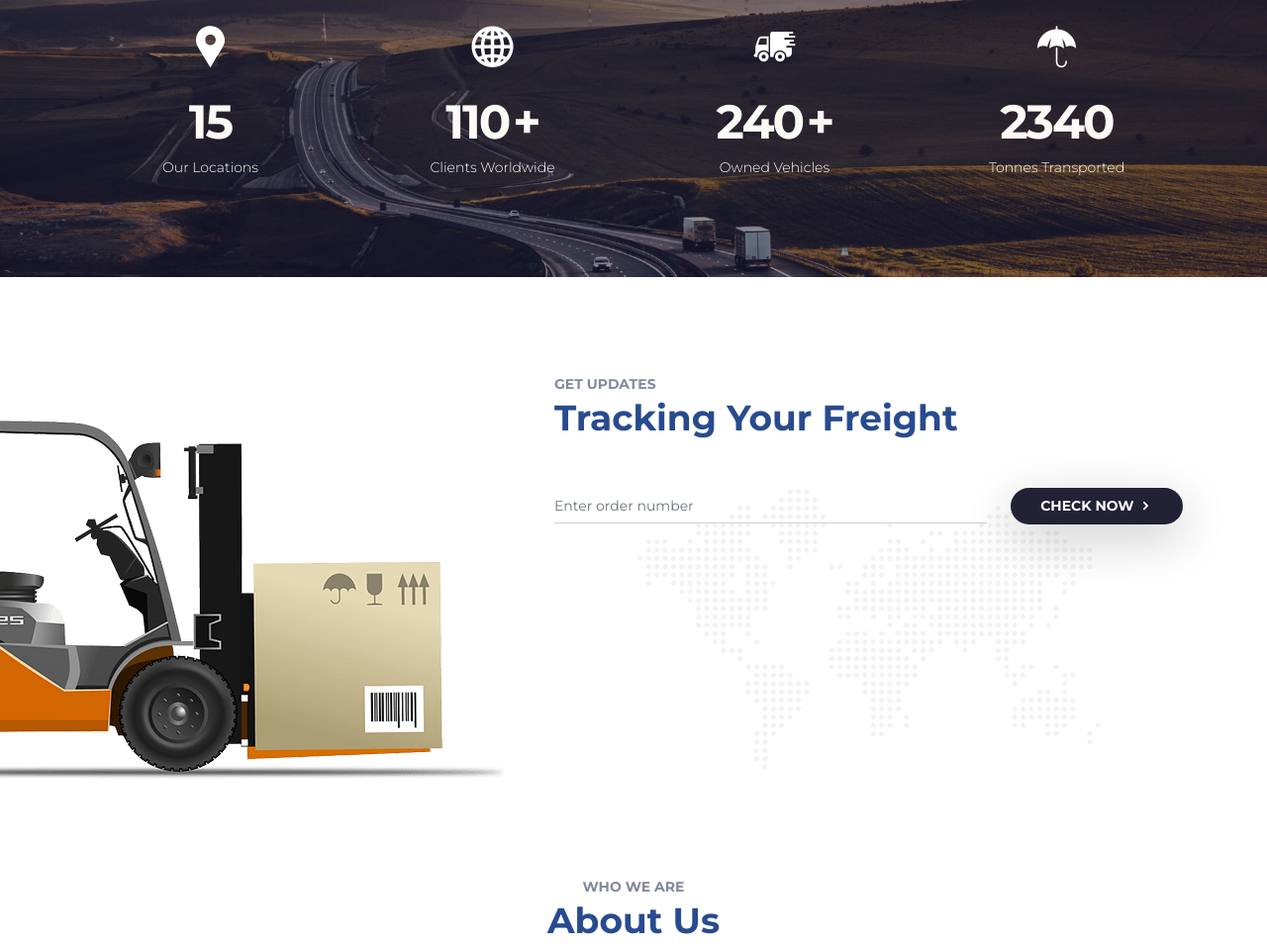
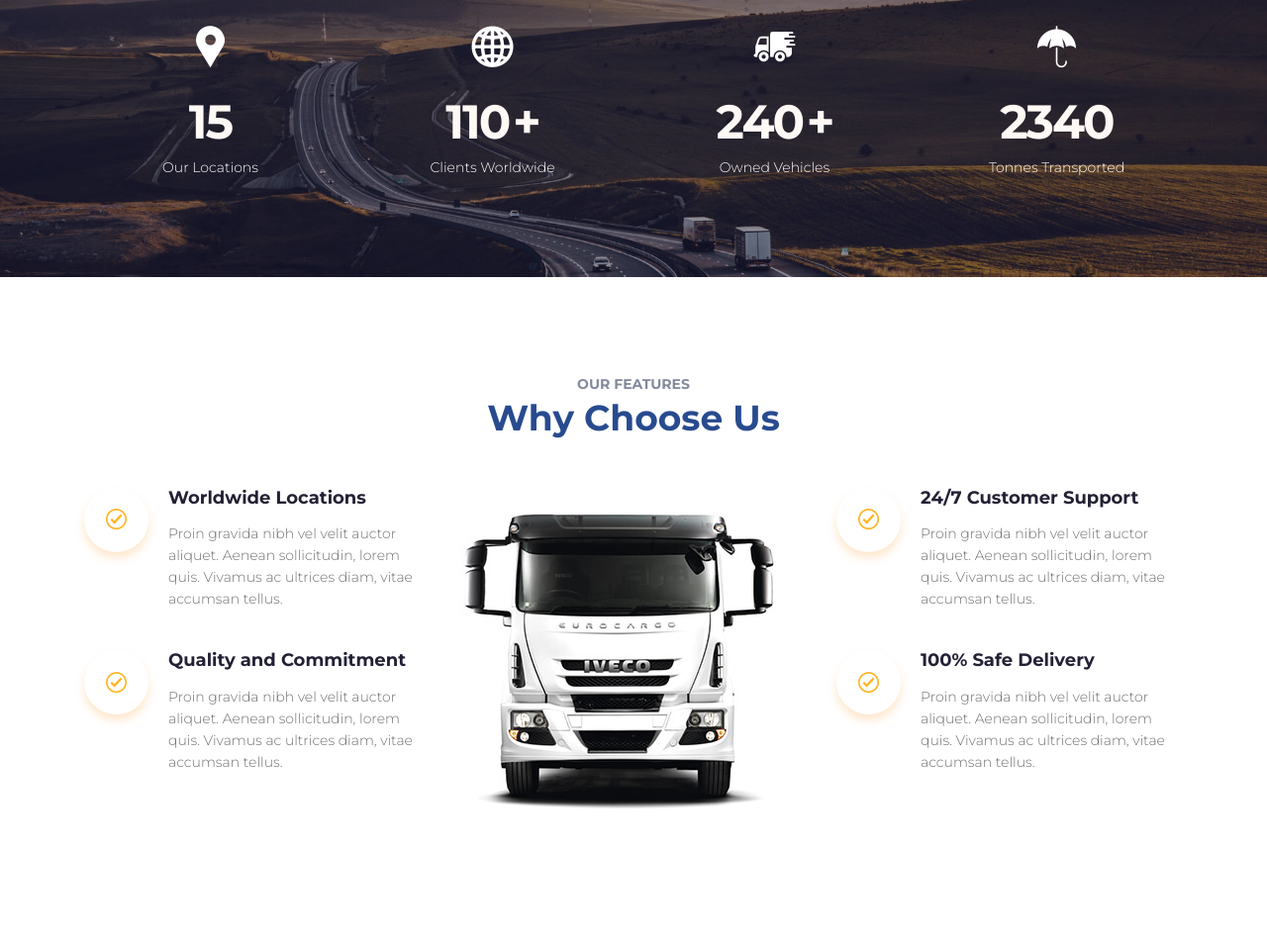
Before and after one commit to andreazambrano/transcastilla, a plain HTML site: page index.html in a window 1280 px wide. Shown: the part 2615-3571 px from the top of the page at 99% size. Drawn offline with Linux system fonts and the light colour scheme; some packages are replaced by stand-ins of ours.

Commit message:
transcastilla

```diff
--- a/index.html
+++ b/index.html
@@ -657,33 +657,82 @@
     <!-- Counter End -->
 
     <!-- Tracking Your Freight Start -->
-    <section class="wide-tb-100 pb-0">
-      <div class="container">
+   <section class="bg-white wide-tb-100">
+      <div class="container pos-rel">
         <div class="row">
-            <div class="col-lg-7 ml-lg-auto pos-rel col-md-12">
+          <!-- Heading Main -->
+          <div class="col-sm-12">
+            <h1 class="heading-main wow fadeInDown" data-wow-duration="0" data-wow-delay="0s">
+              <span>Our Features</span>
+              Why Choose Us
+            </h1>
+          </div>
+          <!-- Heading Main -->
 
-              <!-- Heading Main -->
-              <h1 class="heading-main text-left">
-                <span>get updates</span>
-                Tracking Your Freight
-              </h1>
-              <!-- Heading Main -->
 
-              <!-- Tracking Form -->
-              <form class="form-inline tracking">
-                <input type="text" class="form-control mb-2 mr-sm-2 col" placeholder="Enter order number">
-                <button type="submit" class="btn btn-theme bg-navy-blue mb-2 ml-3">Check Now <i class="icofont-rounded-right"></i></button>
-              </form>
-              <!-- Tracking Form -->
+          <div class="col-12 col-lg-4">
+            <!-- Icon Box 2 -->
+            <div class="icon-box-2 mb-4">
+              <div class="media">
+                  <div class="service-icon">
+                      <i class="icofont-check-circled"></i>
+                  </div>
+                  <div class="service-inner-content media-body">
+                      <h4 class="h4-md">Worldwide Locations</h4>
+                      <p>Proin gravida nibh vel velit auctor aliquet. Aenean sollicitudin, lorem quis. Vivamus ac ultrices diam, vitae accumsan tellus.</p>
+                  </div>
+              </div>
+            </div>
+            <!-- Icon Box -->
+            <!-- Icon Box 2 -->
+            <div class="icon-box-2">
+              <div class="media">
+                  <div class="service-icon">
+                      <i class="icofont-check-circled"></i>
+                  </div>
+                  <div class="service-inner-content media-body">
+                      <h4 class="h4-md">Quality and Commitment</h4>
+                      <p>Proin gravida nibh vel velit auctor aliquet. Aenean sollicitudin, lorem quis. Vivamus ac ultrices diam, vitae accumsan tellus.</p>
+                  </div>
+              </div>
+            </div>
+            <!-- Icon Box -->
+          </div>
 
-              <!-- Forklift Image -->
-              <div class="forklift-image wow slideInLeft" data-wow-duration="0" data-wow-delay="0s">
-                <img src="assets/images/forklift_Image.png" alt="">
+          <div class="col-12 col-lg-4">
+            <img src="assets/images/truck_front.jpg" alt="">
+          </div>
+
+          <div class="col-12 col-lg-4">
+            <!-- Icon Box 2 -->
+            <div class="icon-box-2 mb-4">
+              <div class="media">
+                  <div class="service-icon">
+                      <i class="icofont-check-circled"></i>
+                  </div>
+                  <div class="service-inner-content media-body">
+                      <h4 class="h4-md">24/7 Customer Support</h4>
+                      <p>Proin gravida nibh vel velit auctor aliquet. Aenean sollicitudin, lorem quis. Vivamus ac ultrices diam, vitae accumsan tellus.</p>
+                  </div>
               </div>
-              <!-- Forklift Image -->
+            </div>
+            <!-- Icon Box -->
+            <!-- Icon Box 2 -->
+            <div class="icon-box-2">
+              <div class="media">
+                  <div class="service-icon">
+                      <i class="icofont-check-circled"></i>
+                  </div>
+                  <div class="service-inner-content media-body">
+                      <h4 class="h4-md">100% Safe Delivery</h4>
+                      <p>Proin gravida nibh vel velit auctor aliquet. Aenean sollicitudin, lorem quis. Vivamus ac ultrices diam, vitae accumsan tellus.</p>
+                  </div>
+              </div>
+            </div>
+            <!-- Icon Box -->
+          </div>
+        </div>
 
-            </div>
-        </div>
       </div>
     </section>
     <!-- Tracking Your Freight End -->
```
